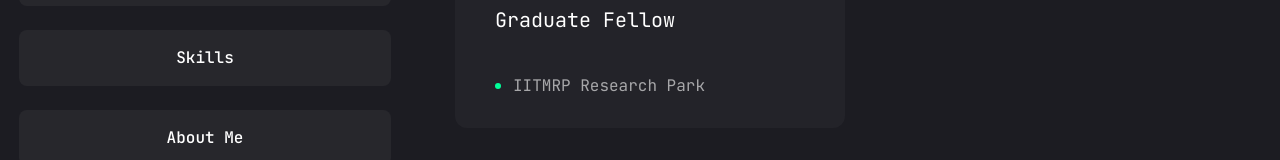
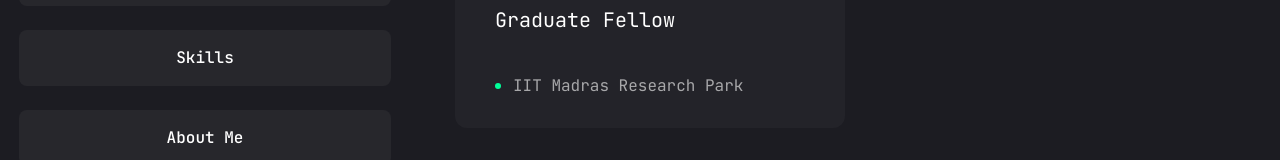
Before and after one commit to gs-py/gladwin, a Next.js app: page /resume in a window 1280 px wide. Shown: the part 314-474 px from the top of the page. Built offline with nearby package versions, Linux system fonts and the light colour scheme.

Commit message:
changes IITMRP

```diff
--- a/app/resume/page.jsx
+++ b/app/resume/page.jsx
@@ -50,7 +50,7 @@ const experience = {
   description: "lore........ffsfsf",
   items: [
     {
-      company: "IITMRP Research Park",
+      company: "IIT Madras Research Park",
       position: "Graduate Fellow",
       duration: "2024 Jan -June"
     }
```
